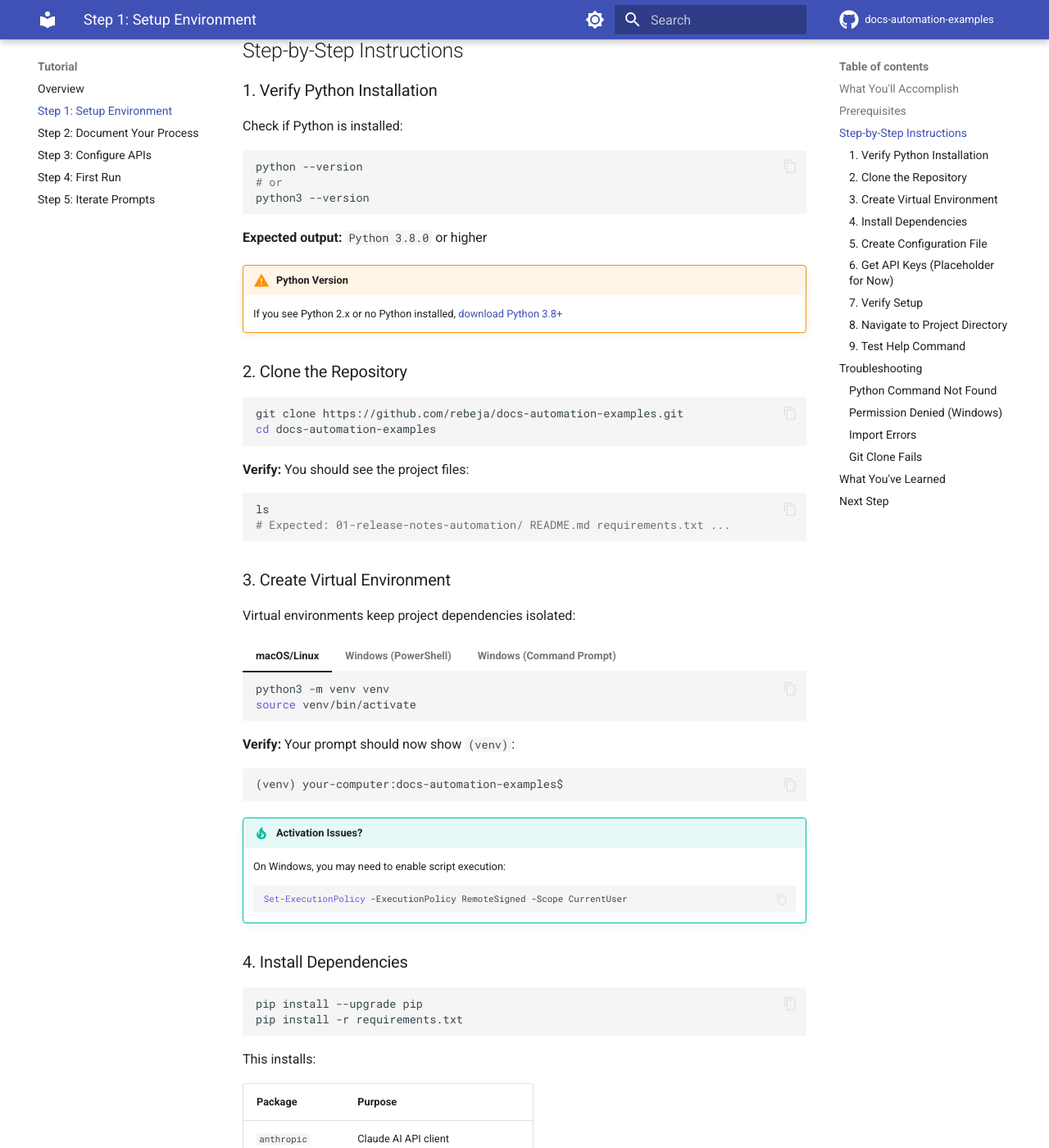
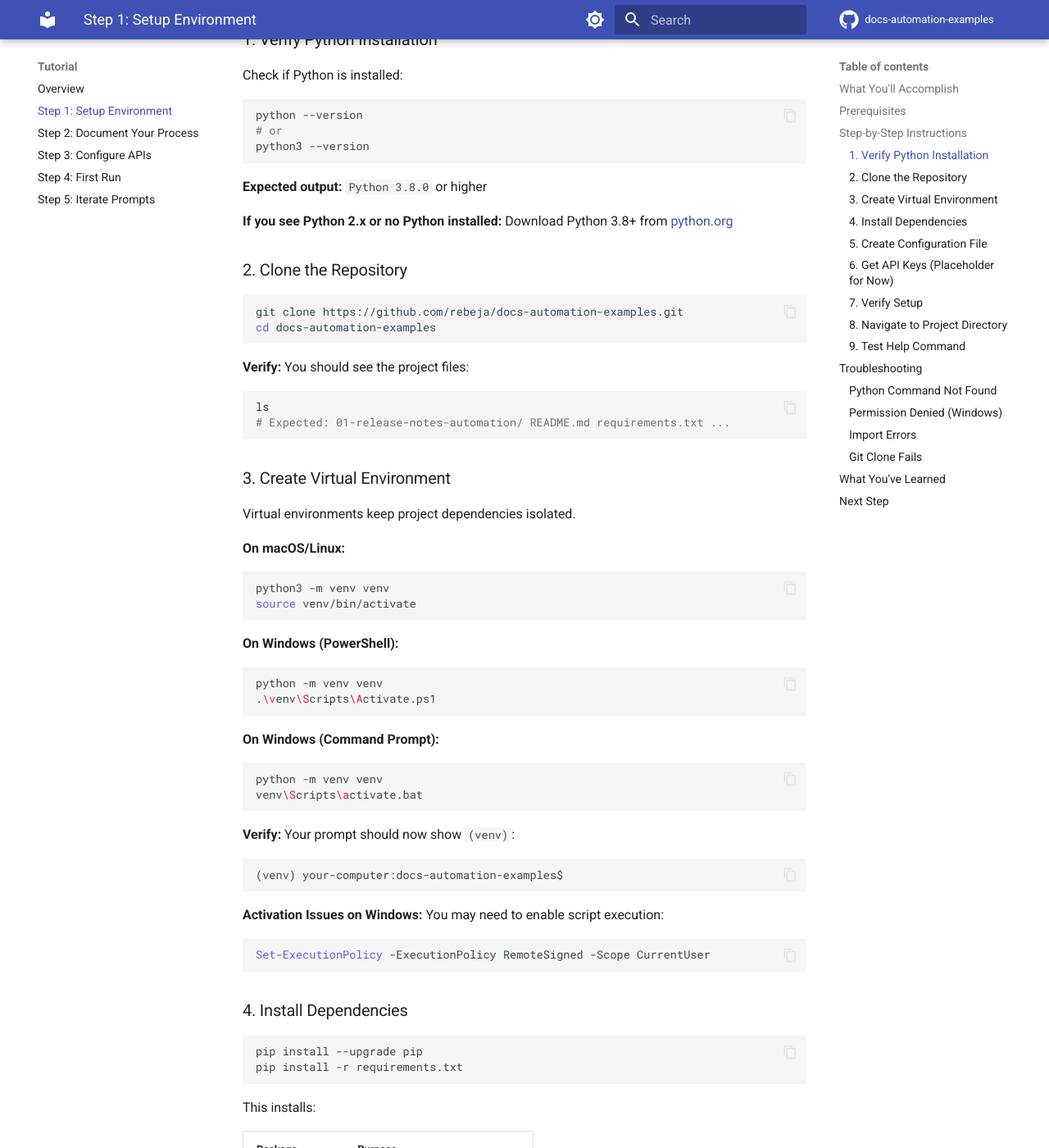
Before and after one commit to rebeja/docs-automation-examples, an MkDocs documentation site: the page built from docs/tutorial/step-1-setup.md, in a window 1280 px wide and 1400 px high, scrolled down 896 px. Shown: the whole window at 82% size. Built offline with MkDocs 1.6.1 and Material for MkDocs 9.7.7, drawn with Linux system fonts in a browser that asks for light colours; comment, search, counter and statistics services are not loaded; some of the changed text lies outside the part shown.

Commit message:
Rewrite step 1 setup guide to match professional writing style
- Remove all emoji usage
- Convert MkDocs admonition blocks to standard formatting
- Convert tabbed content to clear platform-specific headers
- Remove call-to-action button at the end
- Remove celebration language ('setup is complete! 🎉')
- Remove checkbox formatting from lists
- Maintain clear, instructional step-by-step format

````diff
--- a/docs/tutorial/step-1-setup.md
+++ b/docs/tutorial/step-1-setup.md
@@ -37,8 +36,7 @@ python3 --version
 
 **Expected output:** `Python 3.8.0` or higher
 
-!!! warning "Python Version"
-    If you see Python 2.x or no Python installed, [download Python 3.8+](https://www.python.org/downloads/)
+**If you see Python 2.x or no Python installed:** Download Python 3.8+ from [python.org](https://www.python.org/downloads/)
 
 ### 2. Clone the Repository
 
@@ -56,25 +54,28 @@ ls
 
 ### 3. Create Virtual Environment
 
-Virtual environments keep project dependencies isolated:
+Virtual environments keep project dependencies isolated.
 
-=== "macOS/Linux"
-    ```bash
-    python3 -m venv venv
-    source venv/bin/activate
-    ```
+**On macOS/Linux:**
 
-=== "Windows (PowerShell)"
-    ```bash
-    python -m venv venv
-    .\venv\Scripts\Activate.ps1
-    ```
+```bash
+python3 -m venv venv
+source venv/bin/activate
+```
 
-=== "Windows (Command Prompt)"
-    ```bash
-    python -m venv venv
-    venv\Scripts\activate.bat
-    ```
+**On Windows (PowerShell):**
+
+```bash
+python -m venv venv
+.\venv\Scripts\Activate.ps1
+```
+
+**On Windows (Command Prompt):**
+
+```bash
+python -m venv venv
+venv\Scripts\activate.bat
+```
 
 **Verify:** Your prompt should now show `(venv)`:
 
@@ -82,11 +83,11 @@ Virtual environments keep project dependencies isolated:
 (venv) your-computer:docs-automation-examples$
 ```
 
-!!! tip "Activation Issues?"
-    On Windows, you may need to enable script execution:
-    ```powershell
-    Set-ExecutionPolicy -ExecutionPolicy RemoteSigned -Scope CurrentUser
-    ```
+**Activation Issues on Windows:** You may need to enable script execution:
+
+```powershell
+Set-ExecutionPolicy -ExecutionPolicy RemoteSigned -Scope CurrentUser
+```
 
 ### 4. Install Dependencies
 
@@ -155,10 +155,10 @@ github_token: "PLACEHOLDER"
 Test that imports work:
 
 ```bash
-python -c "import anthropic; import github; import yaml; print('✓ All dependencies imported successfully')"
+python -c "import anthropic; import github; import yaml; print('All dependencies imported successfully')"
 ```
 
-**Expected output:** `✓ All dependencies imported successfully`
+**Expected output:** `All dependencies imported successfully`
 
 ### 8. Navigate to Project Directory
 
@@ -198,7 +198,7 @@ optional arguments:
   --output OUTPUT  Output file
 ```
 
-If you see this, setup is complete! 🎉
+If you see this, setup is complete.
 
 ## Troubleshooting
 
````
Also changed, not shown: other parts of docs/tutorial/step-1-setup.md (+12 -14 lines).
